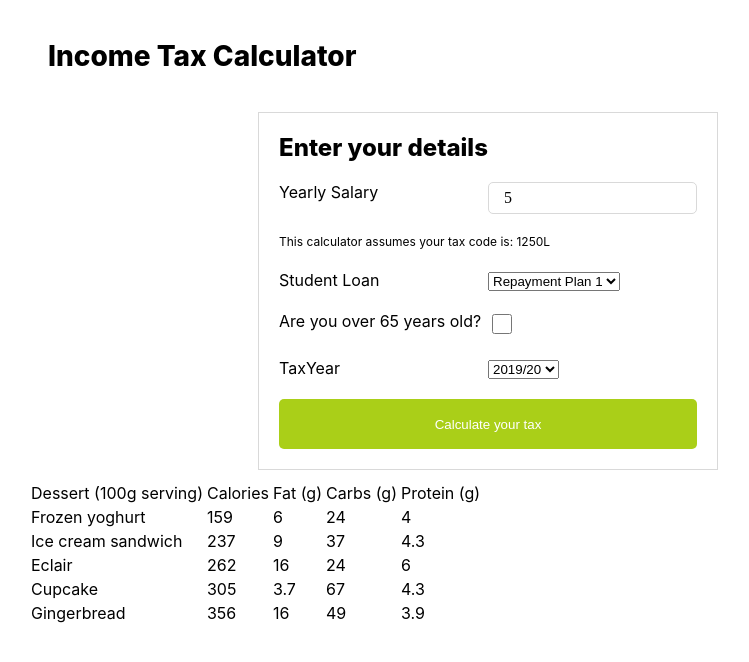
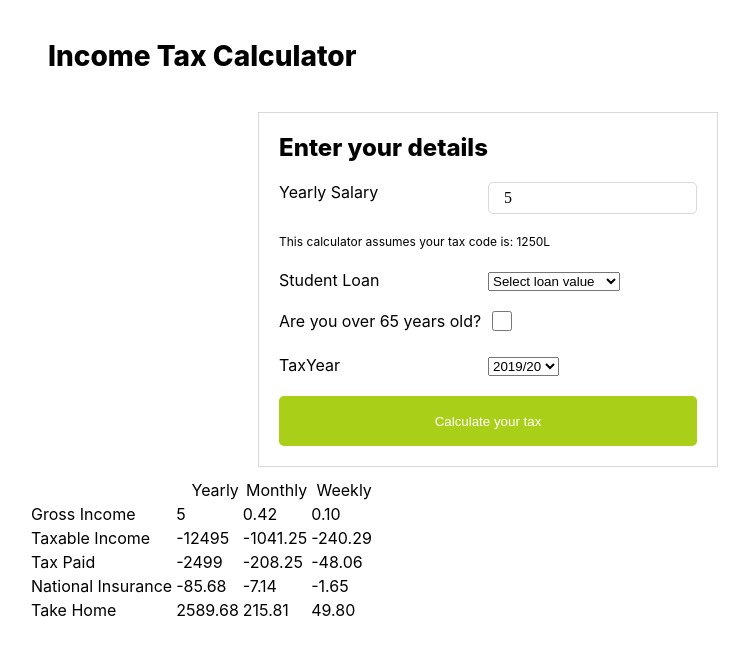
Before and after one commit to ektarathi/tax-calculator, a React (Create React App) app: page / in a window 1280 px wide. Both pictures are taken after typing "5" into the empty fields and a click on the button "Calculate your tax". Shown: the top 662 px of the page, without its empty margins (152-901 px from the left). Built offline with nearby package versions, Linux system fonts and the light colour scheme.

Commit message:
Implemented Yearly, Monthly and Weekly logic

```diff
--- a/src/components/Form.tsx
+++ b/src/components/Form.tsx
@@ -12,18 +12,32 @@ const Form: React.SFC<FormProps> = () => {
   const [loanSelect, setLoanSelect] = React.useState('');
   const [ageChecked, setAgeChecked] = React.useState(false);
   const [taxYear, setTaxYear] = React.useState('19/20');
+  const [displayTable, setDisplayTable] = React.useState(false);
+  const [taxableSalary, setTaxableSalary] = React.useState('' as any);
+  const [incomeTax, setIncomeTax] = React.useState('' as any);
+  const [nationalInsurance, setNationalInsurance] = React.useState('' as any);
+  const [takeHomeSalary, setTakeHomeSalary] = React.useState('' as any);
 
   const calculateTax = (event: any) => {
     event.preventDefault();
-    let incomeTax = calculateIncomeTax(value);
-    let nationalInsurance: any= calculateNationalInsurance(value, ageChecked, taxYear);
+    if(value !== '') {
+      setDisplayTable(true);
+    }
+    // calculating Taxable Salary
+    let salary = value - 12500;
+    setTaxableSalary(salary);
+
+    // Calculating Tax Paid
+    let tax = calculateIncomeTax(value);
+    setIncomeTax(tax);
+
+    //Calculating National Insurance
+    let ni:any= calculateNationalInsurance(value, ageChecked, taxYear);
+    setNationalInsurance(ni);
 
     // take home pay yearly
-    let takeHomeYear: any = (value - incomeTax - nationalInsurance).toFixed(2);
-    console.log(takeHomeYear);
-    // monthly take home pay formatting
-    let takeHomeMonthly = (takeHomeYear / 12).toFixed(2);
-    console.log(taxYear);
+    let takeHomeYear = (value - tax - ni).toFixed(2);
+    setTakeHomeSalary(takeHomeYear);
   };
 
   const handleChange = (event:any) => {
@@ -60,7 +74,7 @@ const Form: React.SFC<FormProps> = () => {
           Calculate your tax
         </button>
       </form>
-      <Table/>
+      {displayTable ? <Table salary={parseInt(value)} taxableIncome={taxableSalary} incomeTax={incomeTax} nationalIns={nationalInsurance} takeHome={takeHomeSalary}/>: ''}
     </div>
   );
 };
--- a/src/components/StudentLoan.tsx
+++ b/src/components/StudentLoan.tsx
@@ -10,6 +10,7 @@ const StudentLoan: React.SFC<StudentLoanProps> = ({label, onChange, value}: Stud
         <div className="question">
             <label htmlFor="taxYear">{label}</label>
             <select value={value} id="taxYear" onChange={onChange}>
+                <option>Select loan value</option>
                 <option value="plan1">
                     Repayment Plan 1
                 </option>
--- a/src/components/Table.tsx
+++ b/src/components/Table.tsx
@@ -1,40 +1,45 @@
-import React, { Component } from "react";
+import React from "react";
 import TableData from './TableData';
-export interface TableProps {}
+export interface TableProps {
+  salary: any;
+  taxableIncome: any;
+  incomeTax: number;
+  nationalIns: any;
+  takeHome: any;
+}
 
 function createData(
   name: string,
-  calories: number,
-  fat: number,
-  carbs: number,
-  protein: number
+  yearly: number,
+  monthly: number,
+  weekly: number,
 ) {
-  return { name, calories, fat, carbs, protein };
+  return { name, yearly, monthly, weekly };
 }
 
-const rows = [
-  createData("Frozen yoghurt", 159, 6.0, 24, 4.0),
-  createData("Ice cream sandwich", 237, 9.0, 37, 4.3),
-  createData("Eclair", 262, 16.0, 24, 6.0),
-  createData("Cupcake", 305, 3.7, 67, 4.3),
-  createData("Gingerbread", 356, 16.0, 49, 3.9),
-];
+const Table: React.SFC<TableProps> = ({salary, taxableIncome, incomeTax, nationalIns, takeHome}: TableProps) => {
+  console.log(salary, taxableIncome, incomeTax);
 
-const Table: React.SFC<TableProps> = () => {
+  const rows = [
+    createData("Gross Income", salary, salary/12, salary/52),
+    createData("Taxable Income", taxableIncome, taxableIncome/12, taxableIncome/52),
+    createData("Tax Paid", incomeTax, incomeTax/12, incomeTax/52),
+    createData("National Insurance", nationalIns, nationalIns/12, nationalIns/52),
+    createData("Take Home", takeHome, takeHome/12, takeHome/52),
+  ];
   return (
     <table>
       <thead>
         <tr>
-          <td>Dessert (100g serving)</td>
-          <td align="right">Calories</td>
-          <td align="right">Fat&nbsp;(g)</td>
-          <td align="right">Carbs&nbsp;(g)</td>
-          <td align="right">Protein&nbsp;(g)</td>
+          <td></td>
+          <td align="right">Yearly</td>
+          <td align="right">Monthly</td>
+          <td align="right">Weekly</td>
         </tr>
       </thead>
       <tbody>
-          {rows.map((row) => {
-              return <TableData data={row} key={row.name}/>
+          {rows.map((row, index) => {
+              return <TableData data={row} key={index}/>
           })}
       </tbody>
     </table>
--- a/src/components/TableData.tsx
+++ b/src/components/TableData.tsx
@@ -1,23 +1,22 @@
 import React from "react";
 export interface TableDataProps {
   data: {
-    name: string;
-    calories: number;
-    fat: number;
-    carbs: number;
-    protein: number;
+    name: string,
+    yearly: number,
+    monthly: number,
+    weekly: number,
   };
 }
 
 const TableData: React.SFC<TableDataProps> = ({ data }: TableDataProps) => {
+
   return (
     <>
       <tr>
         <td>{data.name}</td>
-        <td>{data.calories}</td>
-        <td>{data.fat}</td>
-        <td>{data.carbs}</td>
-        <td>{data.protein}</td>
+        <td>{data.yearly}</td>
+        <td>{(data.monthly).toFixed(2)}</td>
+        <td>{(data.weekly).toFixed(2)}</td>
       </tr>
     </>
   );
--- a/src/scss/_form.scss
+++ b/src/scss/_form.scss
@@ -43,6 +43,7 @@
 		.checkbox {
 			width: 20px;
 			height: 20px;
+			margin-top: 0;
 		}
 	}
 }
```
Also changed, not shown: 1 other file (tests, documents, lock files or other folders).
